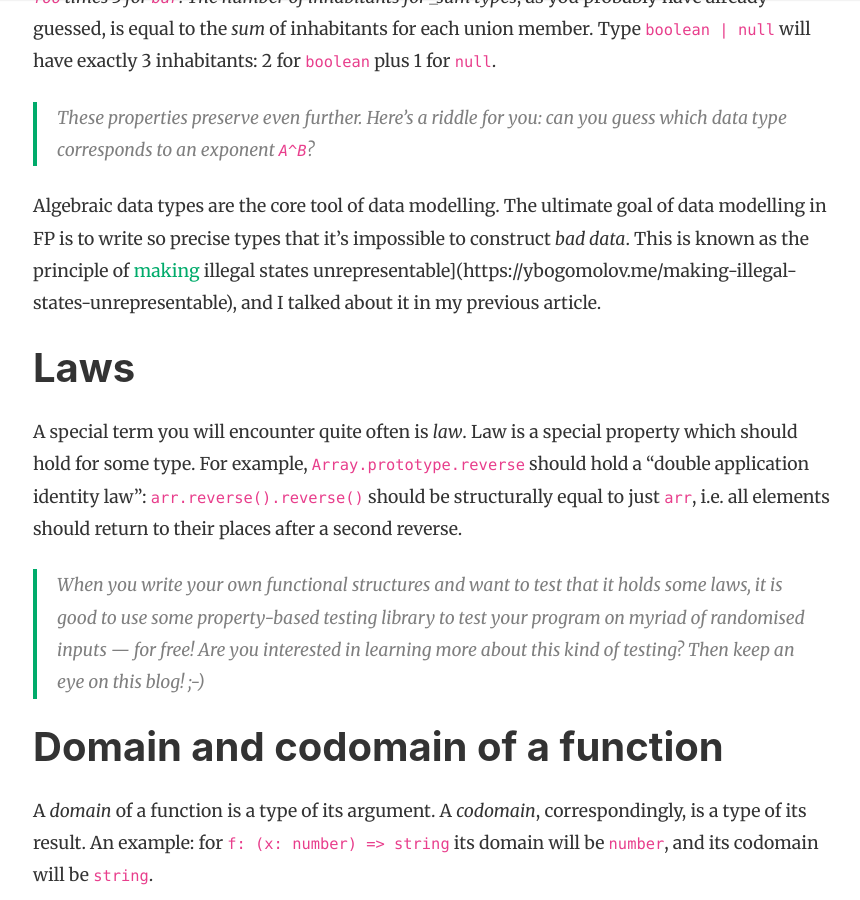
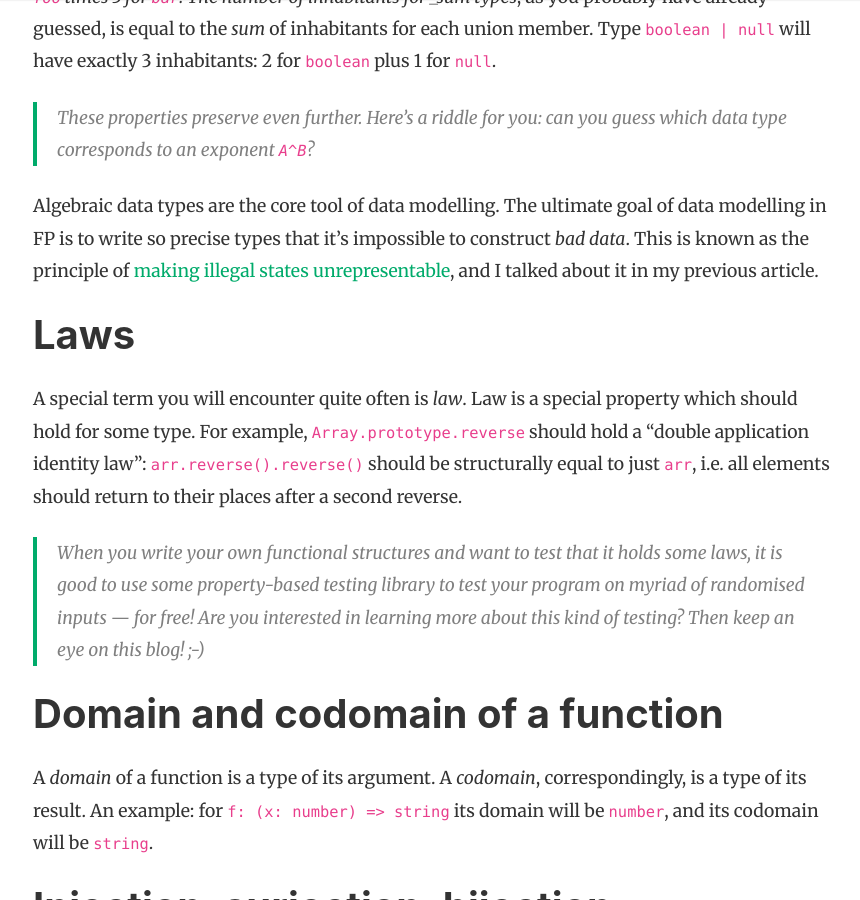
Before and after one commit to YBogomolov/ybogomolov.github.io, a Jekyll site: the page built from _posts/2022-09-12-fp-jargon-part-1.md, in a window 1280 px wide and 900 px high, scrolled down 1631 px. Shown: the whole window, without its empty margins (252-1112 px from the left). Built offline with Jekyll 4.4.1, drawn with Linux system fonts in a browser that asks for light colours; nearby versions of some CDN libraries; comment, search, counter and statistics services are not loaded; some of the changed lines change nothing that is shown.

Commit message:
Fix link

```diff
--- a/_posts/2022-09-12-fp-jargon-part-1.md
+++ b/_posts/2022-09-12-fp-jargon-part-1.md
@@ -35,7 +35,7 @@ Algebraic data types got their name due to their mathematical properties, and it
 
 > These properties preserve even further. Here's a riddle for you: can you guess which data type corresponds to an exponent `A^B`?
 
-Algebraic data types are the core tool of data modelling. The ultimate goal of data modelling in FP is to write so precise types that it's impossible to construct _bad data_. This is known as the principle of [making](https://ybogomolov.me/making-illegal-states-unrepresentable) illegal states unrepresentable](https://ybogomolov.me/making-illegal-states-unrepresentable), and I talked about it in my previous article.
+Algebraic data types are the core tool of data modelling. The ultimate goal of data modelling in FP is to write so precise types that it's impossible to construct _bad data_. This is known as the principle of [making illegal states unrepresentable](https://ybogomolov.me/making-illegal-states-unrepresentable), and I talked about it in my previous article.
 
 # Laws
 
```
